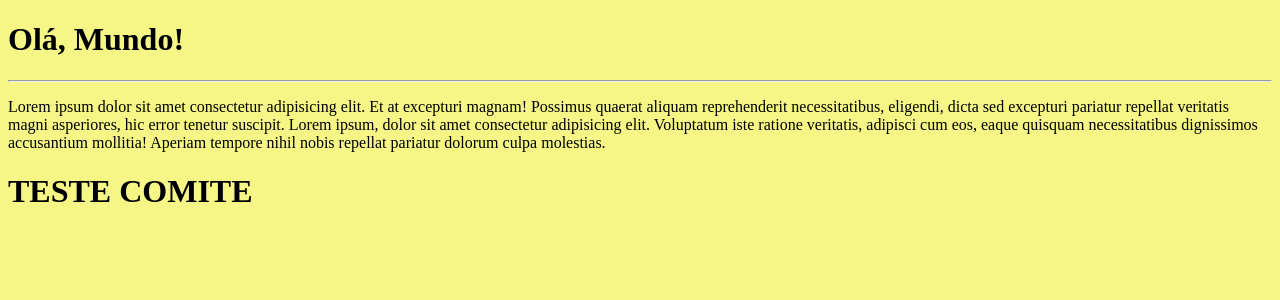
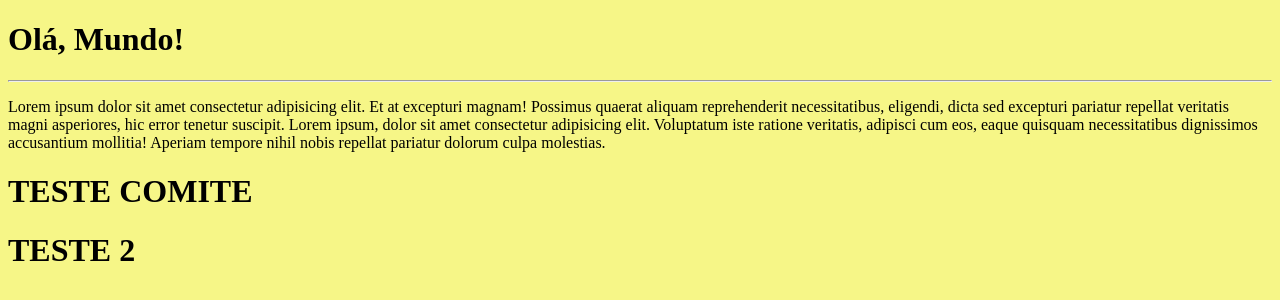
Before and after one commit to SGS23/Ola-Mundo, a plain HTML site: page site-exemplo/index.html in a window 1280 px wide. Drawn offline with Linux system fonts and the light colour scheme.

Commit message:
Revert "Revert "TESTE 2""
This reverts commit fb0e8ce524bac3908569273b006a46638e691ee1.

```diff
--- a/site-exemplo/index.html
+++ b/site-exemplo/index.html
@@ -15,5 +15,7 @@
     </p>
 
     <h1> TESTE COMITE</h1>
+
+    <H1>TESTE 2</H1>
 </body>
 </html>
```
